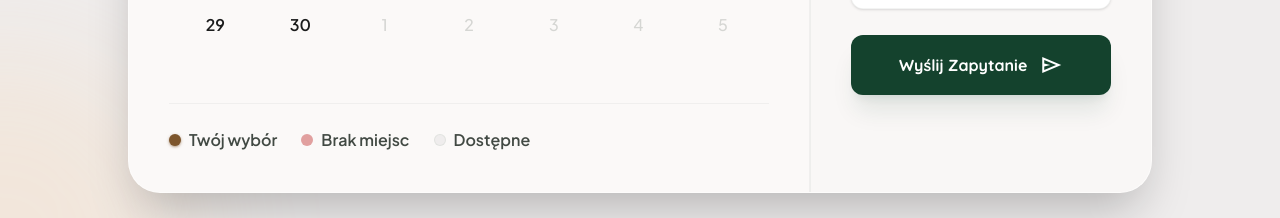
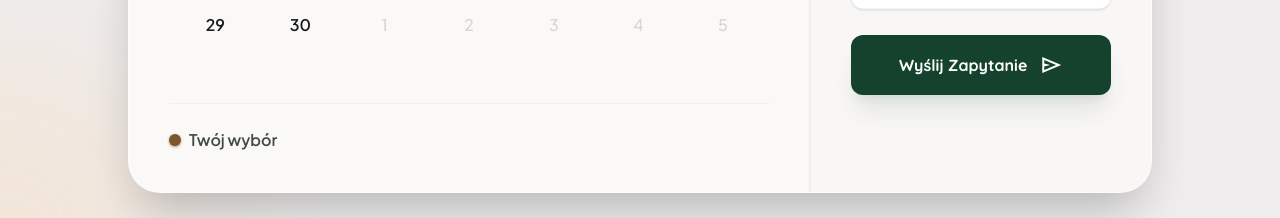
Before and after one commit to szybkistol/hotel.strona, a Next.js app: page / in a window 1280 px wide. Shown: the part 3419-3637 px from the top of the page. Built offline with nearby package versions, Linux system fonts and the light colour scheme.

Commit message:
Usuniecie legendy Brak miejsc i Dostepne z kalendarza

```diff
--- a/app/page.tsx
+++ b/app/page.tsx
@@ -689,14 +689,6 @@ export default function Home() {
                     <span className="w-3 h-3 bg-secondary rounded-full shadow-sm shadow-secondary/50"></span>
                     <span className="text-label-sm text-on-surface-variant font-semibold">Twój wybór</span>
                   </div>
-                  <div className="flex items-center gap-2">
-                    <span className="w-3 h-3 bg-error/40 rounded-full"></span>
-                    <span className="text-label-sm text-on-surface-variant font-semibold">Brak miejsc</span>
-                  </div>
-                  <div className="flex items-center gap-2">
-                    <span className="w-3 h-3 bg-surface-container rounded-full border border-outline-variant/30"></span>
-                    <span className="text-label-sm text-on-surface-variant font-semibold">Dostępne</span>
-                  </div>
                 </div>
               </div>
 
--- a/home.html
+++ b/home.html
@@ -462,13 +462,6 @@
                             <div class="flex items-center gap-2"><span
                                     class="w-2.5 h-2.5 bg-secondary rounded-full shadow-sm shadow-secondary/50"></span>
                                 <span class="text-label-sm text-on-surface-variant font-medium">Twój wybór</span>
-                            </div>
-                            <div class="flex items-center gap-2"><span
-                                    class="w-2.5 h-2.5 bg-error/40 rounded-full"></span> <span
-                                    class="text-label-sm text-on-surface-variant font-medium">Brak miejsc</span></div>
-                            <div class="flex items-center gap-2"><span
-                                    class="w-2.5 h-2.5 bg-surface-container rounded-full border border-outline-variant/30"></span>
-                                <span class="text-label-sm text-on-surface-variant font-medium">Dostępne</span>
                             </div>
                         </div>
                     </div>
```
